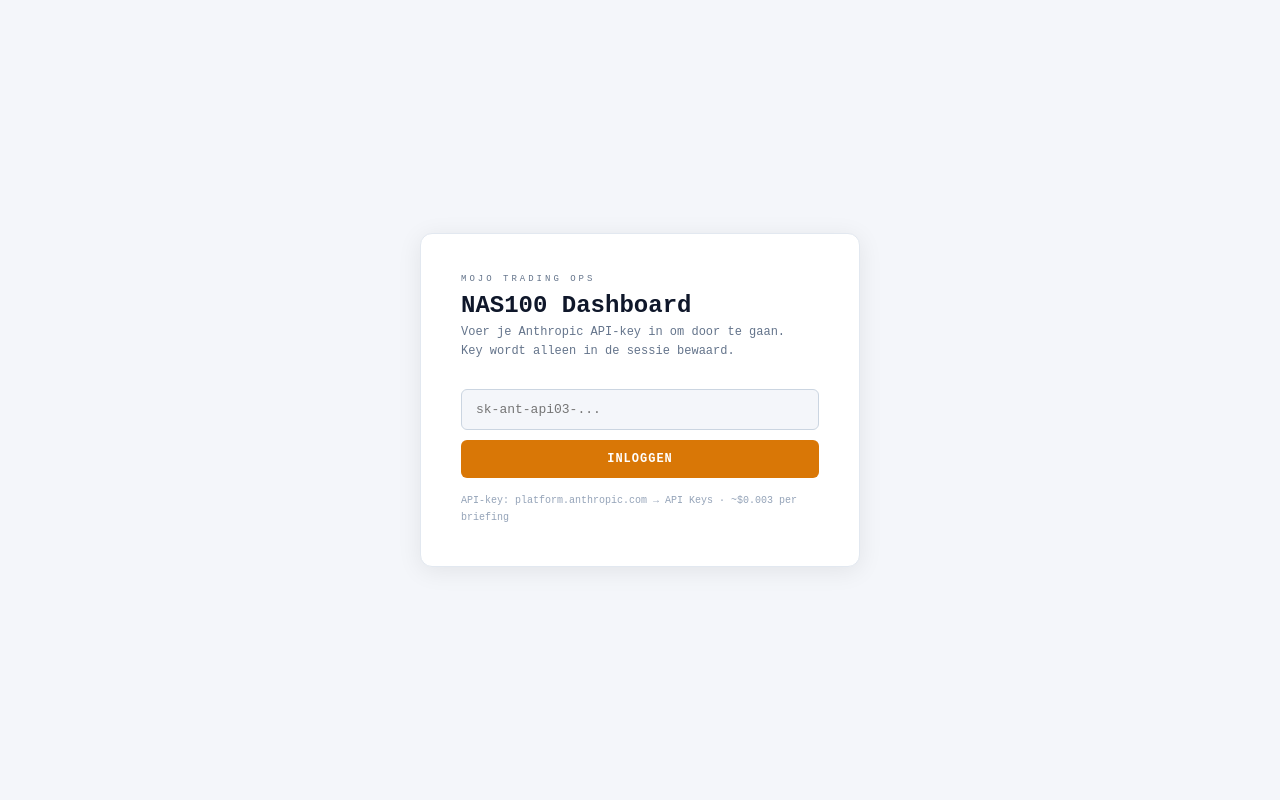
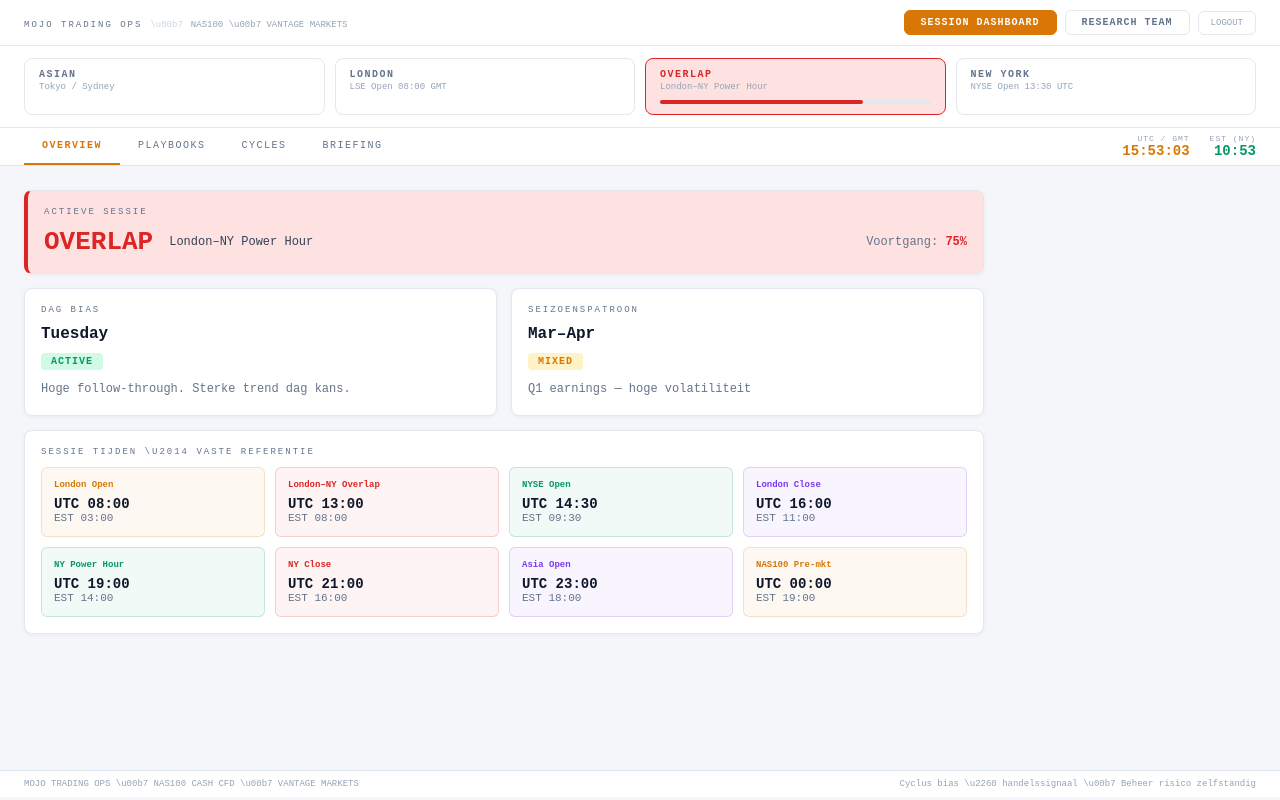
Before and after one commit to NiyyahDrive/mojo-dashboard, a React (Create React App) app: page / in a window 1280 px wide. Built offline with nearby package versions, Linux system fonts and the light colour scheme.

Commit message:
skip api key gate

```diff
--- a/src/App.jsx
+++ b/src/App.jsx
@@ -88,7 +88,7 @@ const Label=({children})=>(<div style={{fontSize:9,letterSpacing:2,color:T.text3
 const Badge=({label,bias})=>(<span style={{display:"inline-block",padding:"3px 10px",borderRadius:4,fontSize:10,fontWeight:700,letterSpacing:1,background:biasBg(bias||label),color:biasColor(bias||label)}}>{label}</span>);
 
 export default function App(){
-  const[apiKey,setApiKey]=useState(()=>sessionStorage.getItem("anthropic_key")||"");
+  const[apiKey,setApiKey]=useState("vercel");
   const[view,setView]=useState("dashboard");
   if(!apiKey)return <ApiKeyGate onKey={setApiKey}/>;
   return(
```
